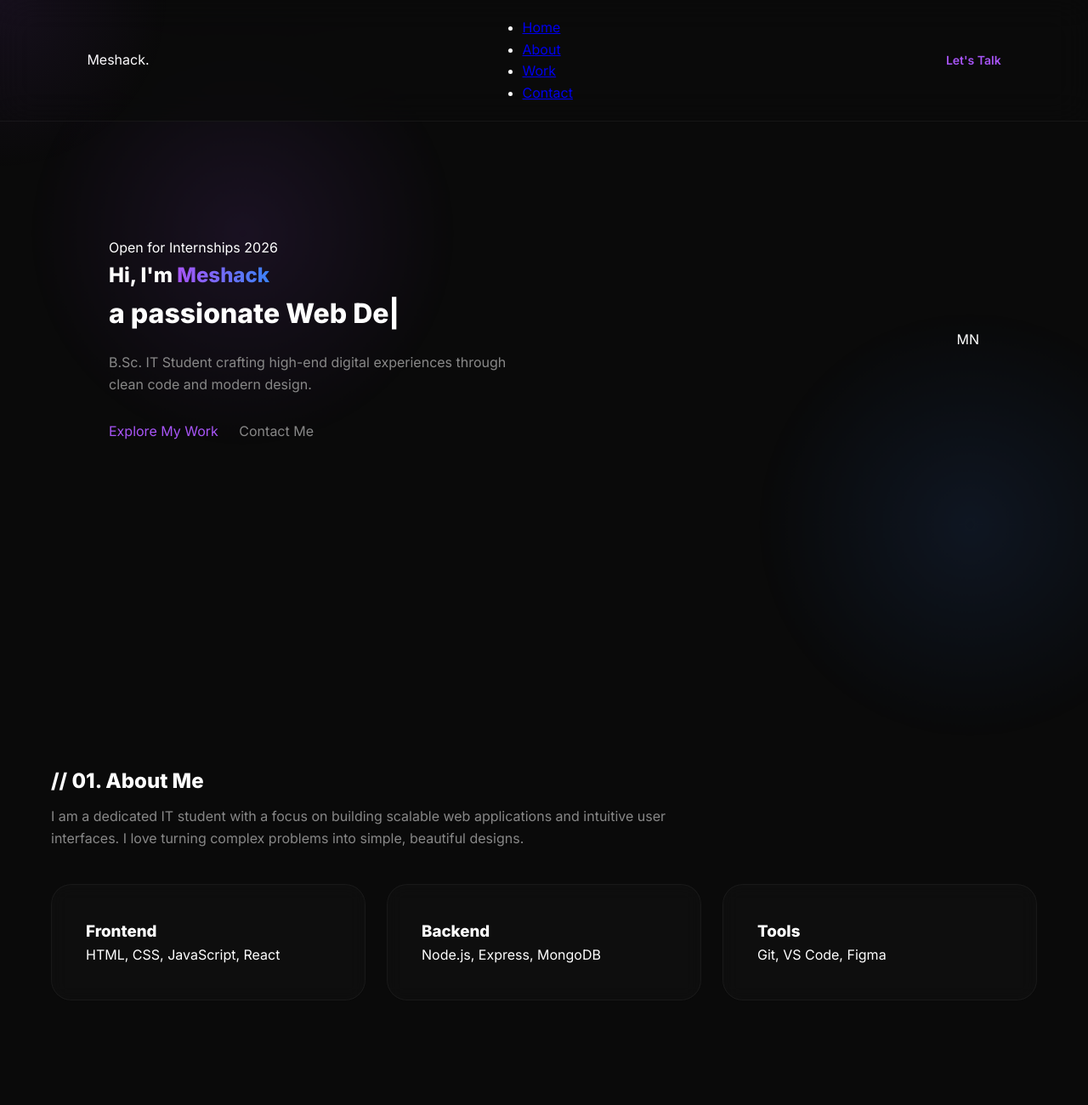
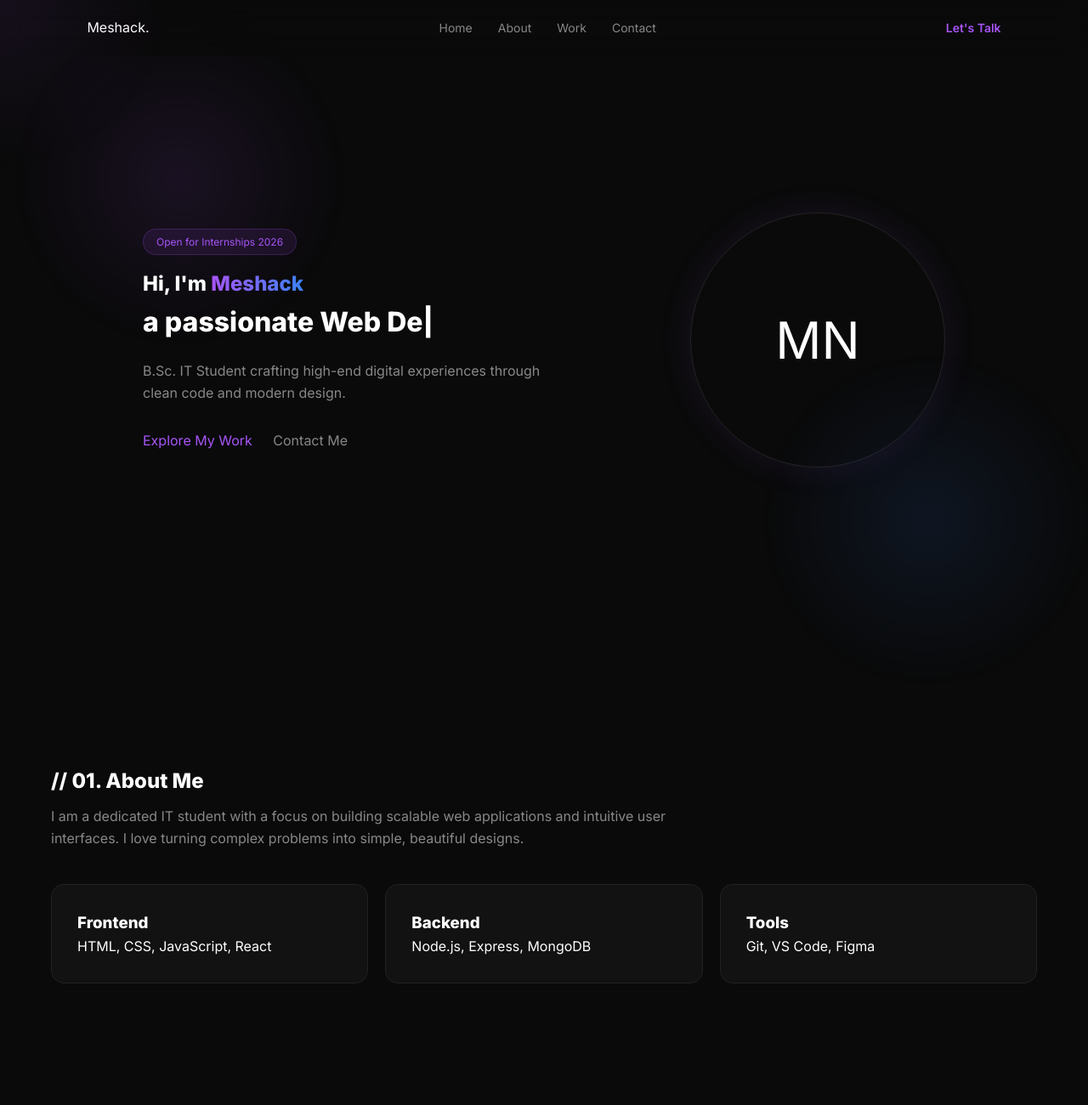
Before and after one commit to Glitch254-ux/My-first-portfolio, a website: page public/index.html in a window 1280 px wide. Shown: the top 1300 px of the page at 85% size. Drawn offline with Linux system fonts and the light colour scheme.

Commit message:
fix: restore layout and contact form styling

```diff
--- a/public/style.css
+++ b/public/style.css
@@ -2,7 +2,7 @@
     --primary: #a855f7;
     --secondary: #3b82f6;
     --bg: #0a0a0a;
-    --card-bg: rgba(17, 17, 17, 0.7); /* Glass effect */
+    --card-bg: rgba(20, 20, 20, 0.8);
     --text: #ffffff;
 }
 
@@ -10,45 +10,65 @@
 
 body { background-color: var(--bg); color: var(--text); line-height: 1.6; overflow-x: hidden; }
 
-/* Animated Background Glows */
+/* Background Glows */
 body::before, body::after {
-    content: ""; position: fixed; width: 40vw; height: 40vw; border-radius: 50%;
+    content: ""; position: fixed; width: 400px; height: 400px; border-radius: 50%;
     background: radial-gradient(circle, rgba(168, 85, 247, 0.1) 0%, transparent 70%);
     z-index: -1; animation: float 15s infinite alternate ease-in-out;
 }
-body::after { background: radial-gradient(circle, rgba(59, 130, 246, 0.1) 0%, transparent 70%); right: 0; bottom: 0; animation-delay: -7s; }
+body::after { background: radial-gradient(circle, rgba(59, 130, 246, 0.1) 0%, transparent 70%); right: 0; bottom: 0; }
 
-@keyframes float { 0% { transform: translate(0,0); } 100% { transform: translate(10vw, 10vh); } }
+@keyframes float { 0% { transform: translate(0,0); } 100% { transform: translate(50px, 50px); } }
 
-/* Reveal Animation Classes */
-.reveal { opacity: 0; transform: translateY(40px); transition: all 1s cubic-bezier(0.17, 0.67, 0.83, 0.67); }
+/* Fix Navigation Alignment */
+nav {
+    display: flex; justify-content: space-between; align-items: center;
+    padding: 20px 8%; background: rgba(10, 10, 10, 0.8); backdrop-filter: blur(15px);
+    position: fixed; width: 100%; top: 0; z-index: 1000;
+}
+
+.nav-links { display: flex; list-style: none; gap: 30px; margin: 0 auto; }
+.nav-links a { color: #888; text-decoration: none; font-size: 14px; transition: 0.3s; }
+.nav-links a:hover { color: white; }
+
+/* Hero Section Fix */
+.hero { height: 100vh; display: flex; align-items: center; justify-content: space-between; padding: 0 10%; max-width: 1200px; margin: 0 auto; }
+.name { background: linear-gradient(90deg, var(--primary), var(--secondary)); -webkit-background-clip: text; background-clip: text; -webkit-text-fill-color: transparent; }
+.badge { background: rgba(168, 85, 247, 0.1); color: var(--primary); padding: 5px 15px; border-radius: 20px; font-size: 12px; margin-bottom: 15px; display: inline-block; border: 1px solid rgba(168, 85, 247, 0.2); }
+
+.hero-image .image-circle { width: 300px; height: 300px; border: 1px solid rgba(255,255,255,0.1); border-radius: 50%; display: flex; justify-content: center; align-items: center; font-size: 60px; box-shadow: 0 0 40px rgba(168, 85, 247, 0.1); }
+
+/* Containers & Grid */
+.container { max-width: 1200px; margin: 0 auto; padding: 100px 20px; }
+.skills-grid, .projects-grid { display: grid; grid-template-columns: repeat(auto-fit, minmax(300px, 1fr)); gap: 20px; margin-top: 30px; }
+
+.skill-card, .project-card { background: var(--card-bg); padding: 30px; border-radius: 15px; border: 1px solid #222; transition: 0.3s; }
+.skill-card:hover { transform: translateY(-5px); border-color: var(--primary); }
+
+/* CONTACT FORM FIX - This is what broke in your screenshot */
+.contact-container { display: flex; gap: 50px; background: #111; padding: 50px; border-radius: 20px; margin-top: 30px; align-items: flex-start; }
+.contact-info { flex: 1; }
+#contact-form { flex: 1.5; display: flex; flex-direction: column; gap: 15px; }
+
+input, textarea {
+    width: 100%; background: #1a1a1a; border: 1px solid #333; padding: 15px;
+    color: white; border-radius: 8px; font-size: 16px;
+}
+
+button {
+    background: linear-gradient(90deg, var(--primary), var(--secondary));
+    color: white; border: none; padding: 15px; border-radius: 8px;
+    font-weight: 600; cursor: pointer; transition: 0.3s;
+}
+
+button:hover { opacity: 0.9; transform: scale(1.01); }
+
+/* Animations */
+.reveal { opacity: 0; transform: translateY(30px); transition: 1s all ease; }
 .reveal.active { opacity: 1; transform: translateY(0); }
 
-nav {
-    display: flex; justify-content: space-between; align-items: center; padding: 20px 8%;
-    background: rgba(10, 10, 10, 0.7); backdrop-filter: blur(20px); /* Premium Blur */
-    position: fixed; width: 100%; top: 0; z-index: 1000; border-bottom: 1px solid rgba(255,255,255,0.05);
+@media (max-width: 768px) {
+    .hero { flex-direction: column; text-align: center; justify-content: center; gap: 50px; }
+    .contact-container { flex-direction: column; padding: 30px; }
+    .nav-links { display: none; }
 }
-
-.name {
-    background: linear-gradient(90deg, var(--primary), var(--secondary));
-    -webkit-background-clip: text; background-clip: text; -webkit-text-fill-color: transparent;
-    font-weight: 800;
-}
-
-.skill-card, .project-card {
-    background: var(--card-bg); padding: 40px; border-radius: 24px;
-    border: 1px solid rgba(255,255,255,0.05); backdrop-filter: blur(10px);
-    transition: 0.4s;
-}
-
-.skill-card:hover, .project-card:hover {
-    transform: translateY(-10px) scale(1.02);
-    border-color: var(--primary);
-    box-shadow: 0 20px 40px rgba(0,0,0,0.6);
-}
-
-/* Rest of your container/hero styles stay the same */
-.hero { height: 100vh; display: flex; align-items: center; justify-content: space-between; padding: 0 10%; }
-.container { max-width: 1200px; margin: 0 auto; padding: 100px 20px; }
-.skills-grid, .projects-grid { display: grid; grid-template-columns: repeat(auto-fit, minmax(300px, 1fr)); gap: 25px; }
```
